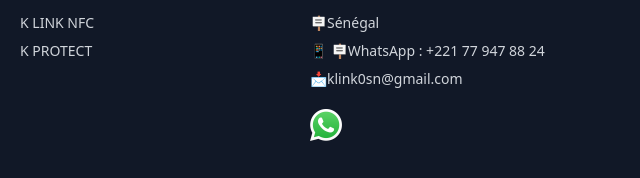
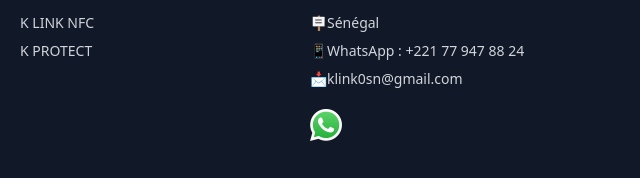
Before and after one commit to serigneka10/klink, a website: page src/index.html in a window 1280 px wide. Shown: the part 3459-3637 px from the top of the page, 640-1280 px from the left. Drawn offline with nearby package versions, Linux system fonts and the light colour scheme.

Commit message:
j'ai suprimer iconnes

```diff
--- a/src/index.html
+++ b/src/index.html
@@ -418,7 +418,7 @@ tailwind.config = {
     <div id="contact">
       <h3 class="text-white font-semibold mb-4">Contact</h3>
       <p class="text-sm">🪧Sénégal</p>
-      <p class="text-sm mt-2">📱 🪧WhatsApp : +221 77 947 88 24</p>
+      <p class="text-sm mt-2">📱WhatsApp : +221 77 947 88 24</p>
       <p class="text-sm mt-2"> 📩klink0sn@gmail.com</p>
 
       <!-- CTA -->
```
